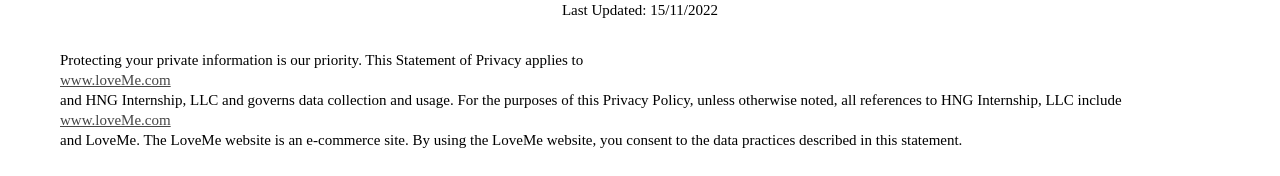
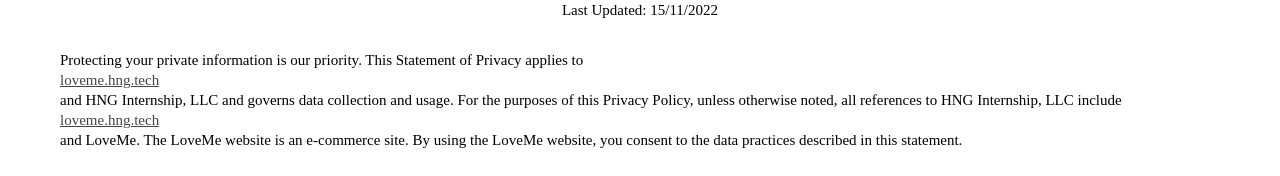
Before and after one commit to Phyya/love-letter-generator, a React (Create React App) app: page /privacypolicy in a window 1280 px wide. Shown: the part 185-361 px from the top of the page. Built offline with nearby package versions, Linux system fonts and the light colour scheme.

Commit message:
removed padding from footer

```diff
--- a/src/pages/PrivacyPolicy.jsx
+++ b/src/pages/PrivacyPolicy.jsx
@@ -5,6 +5,7 @@ import FooterTwo from '../components/FooterTwo';
 
 function PrivacyPolicy() {
   return (
+    <div>
     <div className="p-6 sm:p-10 md:p-12 lg:p-20 xl:p-24 2xl:px-48">
       <Navbar />
       <div className="lg:text-center space-y-4 mb-12 mt-36">
@@ -20,13 +21,13 @@ function PrivacyPolicy() {
             Protecting your private information is our priority. This Statement
             of Privacy applies to{' '}
             <a href="/" className="underline">
-              www.loveMe.com
+              loveme.hng.tech
             </a>{' '}
             and HNG Internship, LLC and governs data collection and usage. For
             the purposes of this Privacy Policy, unless otherwise noted, all
             references to HNG Internship, LLC include{' '}
             <a href="/" className="underline">
-              www.loveMe.com
+              loveme.hng.tech
             </a>{' '}
             and LoveMe. The LoveMe website is an e-commerce site. By using the
             LoveMe website, you consent to the data practices described in this
@@ -337,8 +338,9 @@ function PrivacyPolicy() {
           <p>Telephone number:7703351855</p>
         </div>
       </div>
-      <FooterTwo />
     </div>
+    <FooterTwo />
+  </div>
   );
 }
 
```
